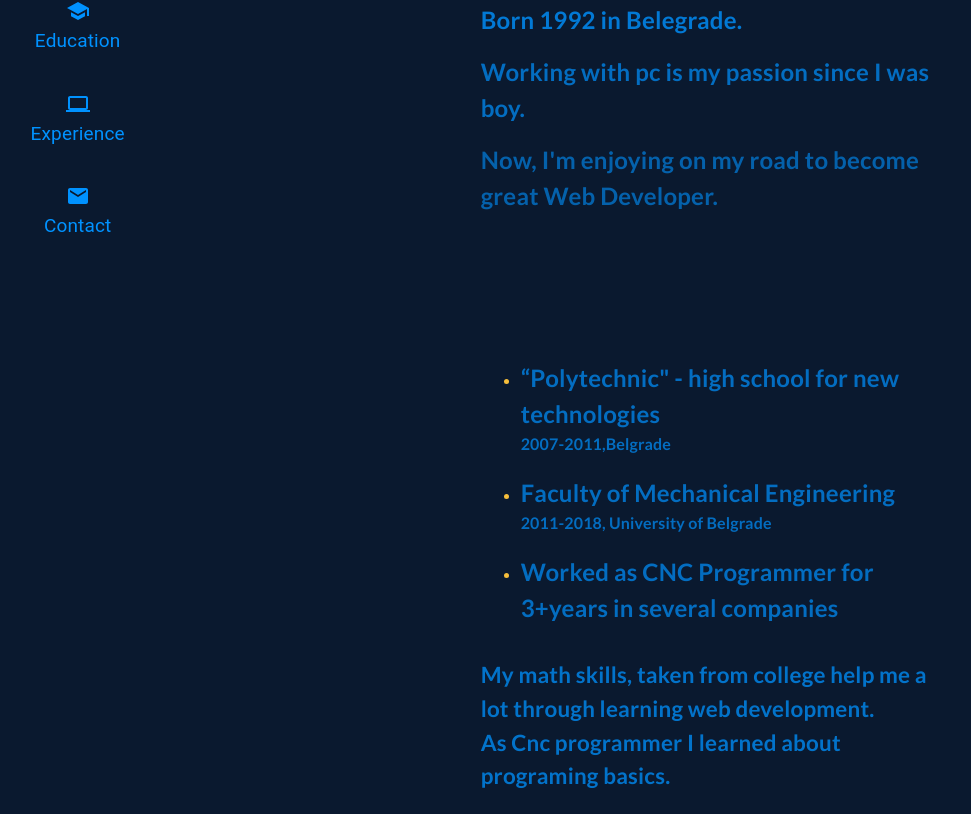
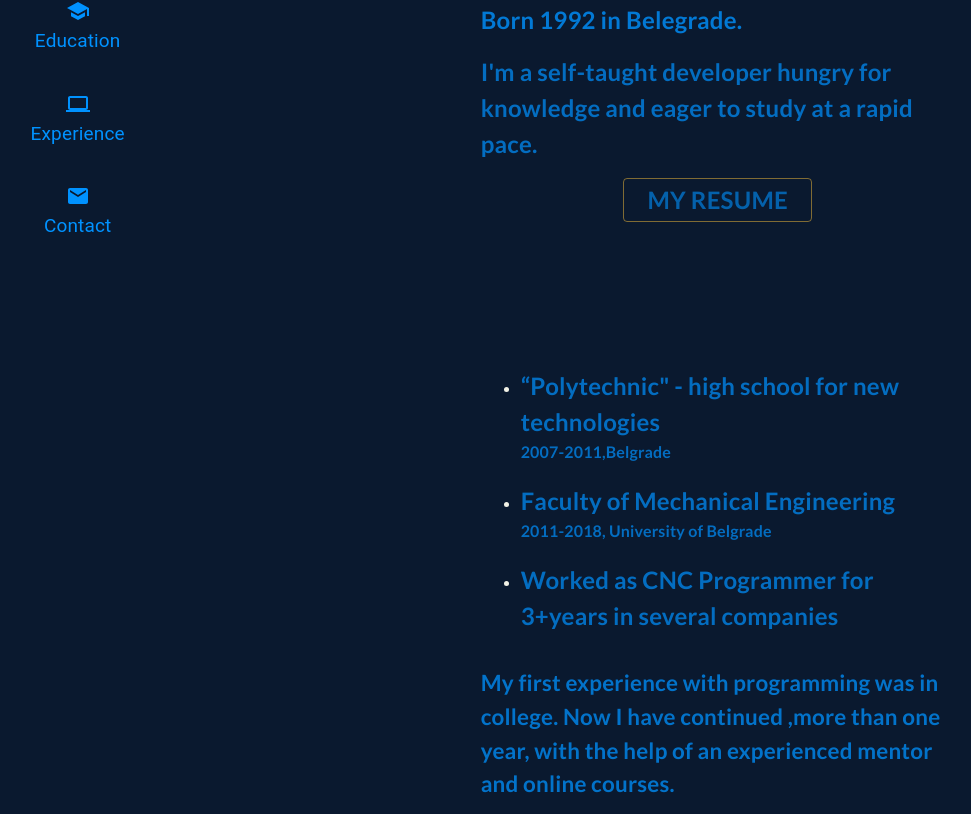
Before and after one commit to veljkoRad/Portfolio-VeljkoRadivojevic, a React (Create React App) app: page / in a window 1280 px wide. Shown: the part 326-1140 px from the top of the page, without its empty margins (29-1000 px from the left). Built offline with nearby package versions, Linux system fonts and the light colour scheme; no server answers.

Commit message:
My resume added,som ecolors in home page changed

```diff
--- a/src/pages/api/PhotoDetail.js
+++ b/src/pages/api/PhotoDetail.js
@@ -1,6 +1,5 @@
 import ArrowBackIosNewIcon from "@mui/icons-material/ArrowBackIosNew";
 import { Container, Typography, useTheme, styled } from "@mui/material";
-import axios from "axios";
 import { useEffect, useState } from "react";
 import { Link, useParams } from "react-router-dom";
 
--- a/src/pages/home/About.js
+++ b/src/pages/home/About.js
@@ -1,4 +1,11 @@
-import { Avatar, Card, CardContent, Typography, styled } from "@mui/material";
+import {
+  Avatar,
+  Button,
+  Card,
+  CardContent,
+  Typography,
+  styled,
+} from "@mui/material";
 import profile from "../../assets/photos&images/profile.jpg";
 
 const StyledAvatar = styled(Avatar)(() => ({
@@ -7,6 +14,10 @@ const StyledAvatar = styled(Avatar)(() => ({
   marginRight: "20%",
   marginLeft: "auto",
   border: "2px solid #F6BE3B",
+}));
+const StyledButton = styled(Button)(() => ({
+  width: "40%",
+  margin: "0 auto 0 auto",
 }));
 
 const About = ({ width }) => {
@@ -25,11 +36,19 @@ const About = ({ width }) => {
           Born 1992 in Belegrade.
         </StyledTypography>
         <StyledTypography sx={{ opacity: 0.7 }}>
-          Working with pc is my passion since I was boy.
+          I'm a self-taught developer hungry for knowledge and eager to study at
+          a rapid pace.
         </StyledTypography>
-        <StyledTypography sx={{ opacity: 0.6 }}>
-          Now, I'm enjoying on my road to become great Web Developer.
-        </StyledTypography>
+        <StyledButton
+          href="/VeljkoRadivojevicCV.pdf"
+          target="_blank"
+          variant="outlined"
+          color="error"
+          size="small"
+          width="30%"
+        >
+          <StyledTypography sx={{ opacity: 0.6 }}>My Resume</StyledTypography>
+        </StyledButton>
       </CardContent>
     </Card>
   );
--- a/src/pages/home/Education.js
+++ b/src/pages/home/Education.js
@@ -16,7 +16,7 @@ const Education = ({ width }) => {
   return (
     <Card id="education" name="Education">
       <CardContent>
-        <ul style={{ color: theme.palette.error.main, padding: "-1.2rem" }}>
+        <ul style={{ color: theme.palette.info.main, padding: "-1.2rem" }}>
           <li style={{ marginBottom: "1.2rem" }}>
             <EduTyp1>“Polytechnic" - high school for new technologies</EduTyp1>
             <EduTyp2>2007-2011,Belgrade</EduTyp2>
@@ -34,9 +34,9 @@ const Education = ({ width }) => {
         <Typography
           sx={{ fontSize: width < 430 ? "1rem" : "1.4rem", opacity: 0.75 }}
         >
-          My math skills, taken from college help me a lot through learning web
-          development.<br></br>As Cnc programmer I learned about programing
-          basics.
+          My first experience with programming was in college. Now I have
+          continued ,more than one year, with the help of an experienced mentor
+          and online courses.
         </Typography>
       </CardContent>
     </Card>
--- a/src/pages/home/Experience.js
+++ b/src/pages/home/Experience.js
@@ -19,7 +19,7 @@ const Experience = ({ width }) => {
       <CardContent>
         <Grid container sx={{ height: "100%" }}>
           <Grid item xs={12} sx={{ textAlign: "center", marginBottom: "20px" }}>
-            <Typography color="error" sx={{ opacity: 0.9 }}>
+            <Typography color="info.main" sx={{ opacity: 0.9 }}>
               Current skills
             </Typography>
           </Grid>
@@ -35,7 +35,7 @@ const Experience = ({ width }) => {
             </Grid>
           ))}
           <Grid item xs={12} sx={{ textAlign: "center", marginBottom: "20px" }}>
-            <Typography color="error" sx={{ opacity: 0.9 }}>
+            <Typography color="info.main" sx={{ opacity: 0.9 }}>
               Sources of learning
             </Typography>
           </Grid>
--- a/src/pages/home/Home.js
+++ b/src/pages/home/Home.js
@@ -15,21 +15,6 @@ const StyledContainer = styled(Container)(() => ({
 
 const Home = ({ width }) => {
   const theme = useTheme();
-
-  const styles = (theme) => ({
-    "@global": {
-      "*::-webkit-scrollbar": {
-        width: "0.4em",
-      },
-      "*::-webkit-scrollbar-track": {
-        "-webkit-box-shadow": "inset 0 0 6px rgba(0,0,0,0.00)",
-      },
-      "*::-webkit-scrollbar-thumb": {
-        backgroundColor: "rgba(0,0,0,.1)",
-        outline: "1px solid slategrey",
-      },
-    },
-  });
 
   return (
     <div
```
Also changed, not shown: src/content/beleske.txt, 1 other file (tests, documents, lock files or other folders).
